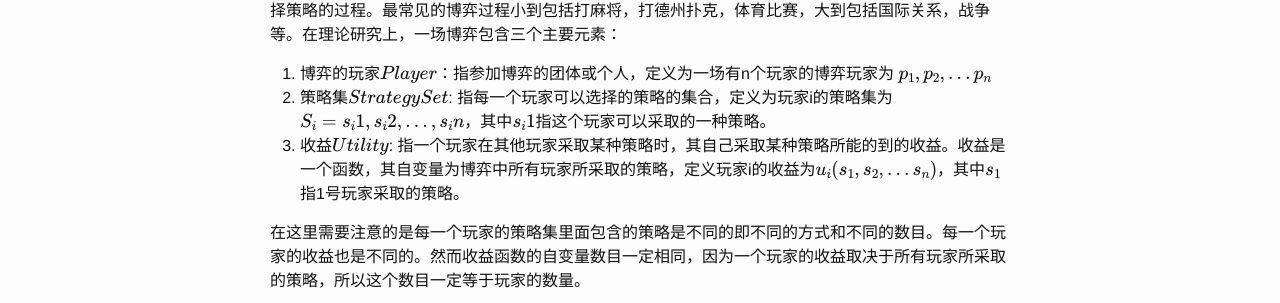
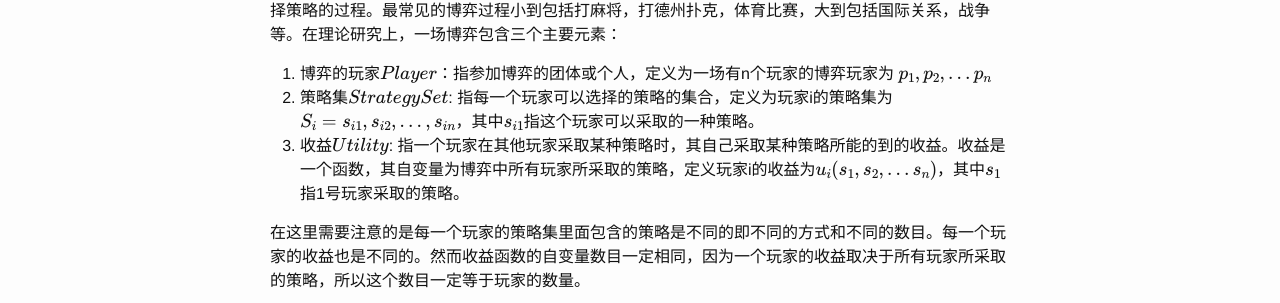
Before and after one commit to psaux0/psaux0.github.io, a Jekyll site: the page built from _posts/2015-11-29-What-is-a-game.markdown, in a window 1280 px wide. Shown: the part 486-789 px from the top of the page. Built offline with Jekyll 4.4.1, drawn with Linux system fonts in a browser that asks for light colours; Markdown is read by kramdown in place of the engine named in the settings; formulas are drawn with MathJax 3.

Commit message:
new blog

```diff
--- a/_posts/2015-11-29-What-is-a-game.markdown
+++ b/_posts/2015-11-29-What-is-a-game.markdown
@@ -16,7 +16,7 @@ use_math: true
 **Game Theory**，中文翻译为博弈论。简而言之其研究的是在日常生活中团体或个人在参加策略对抗时选择策略的过程。最常见的博弈过程小到包括打麻将，打德州扑克，体育比赛，大到包括国际关系，战争等。在理论研究上，一场博弈包含三个主要元素：
 
 1. 博弈的玩家(Player)：指参加博弈的团体或个人，定义为一场有n个玩家的博弈玩家为 $p_1,p_2,...p_n$
-2. 策略集(Strategy Set): 指每一个玩家可以选择的策略的集合，定义为玩家i的策略集为 $S_i=\{s_i1,s_i2,...,s_in\}$，其中$s_i1$指这个玩家可以采取的一种策略。
+2. 策略集(Strategy Set): 指每一个玩家可以选择的策略的集合，定义为玩家i的策略集为 $S_i=\{s_{i1},s_{i2},...,s_{in}\}$，其中$s_{i1}$指这个玩家可以采取的一种策略。
 3. 收益(Utility): 指一个玩家在其他玩家采取某种策略时，其自己采取某种策略所能的到的收益。收益是一个函数，其自变量为博弈中所有玩家所采取的策略，定义玩家i的收益为$u_i(s_1,s_2,...s_n)$，其中$s_1$指1号玩家采取的策略。
 
 在这里需要注意的是每一个玩家的策略集里面包含的策略是不同的即不同的方式和不同的数目。每一个玩家的收益也是不同的。然而收益函数的自变量数目一定相同，因为一个玩家的收益取决于所有玩家所采取的策略，所以这个数目一定等于玩家的数量。
@@ -27,8 +27,8 @@ use_math: true
 下面举一个简单的例子，猜头尾。
 一场游戏有两个玩家A、B。双方分别同时在纸上写下头或者尾，然后向对方展示。如果两人写的内容相同，则A得一分，若不同则B得分。在双人博弈中，可以用以下表格表示这个游戏：
 
-  |   |Head   | Tail  |
-  |---|---|---|
+  |       |Head   | Tail  |
+  |------------|-----------|----------|
   | Head  | 1,0  | 0,1  |
   | Tail  | 0,1  | 1,0  |
 
```
